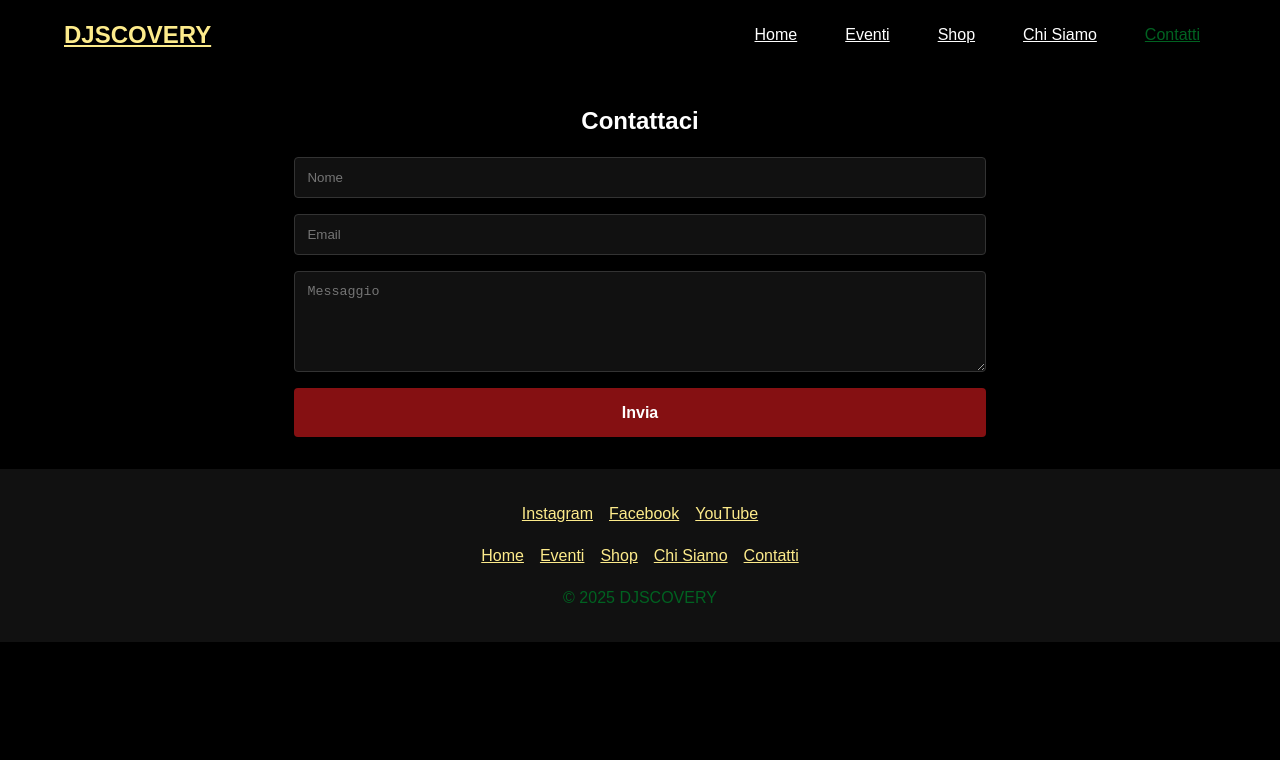
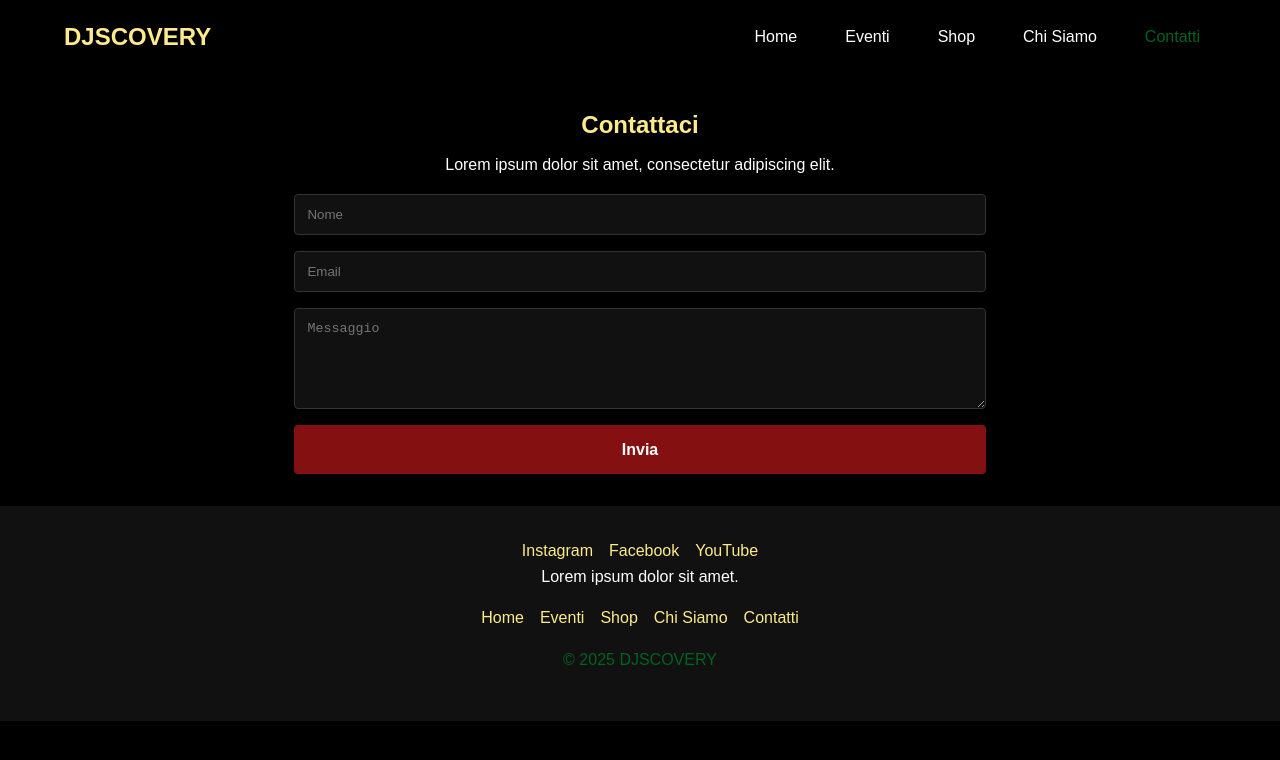
Before and after one commit to DanieleGelsomino/djscovery, a React (Vite) app: page /contatti in a window 1280 px wide. Shown: the top 760 px of the page. Built offline with nearby package versions, Linux system fonts and the light colour scheme.

Commit message:
Enhance UI with animations and placeholder text

```diff
--- a/src/components/ChiSiamoSection.jsx
+++ b/src/components/ChiSiamoSection.jsx
@@ -2,7 +2,7 @@ import React from 'react';
 import styled from 'styled-components';
 import { motion } from 'framer-motion';
 
-const Section = styled.section`
+const Section = styled(motion.section)`
   padding: 2rem 0;
   color: var(--white);
 `;
@@ -36,8 +36,8 @@ const ChiSiamoSection = () => (
         <Text initial={{ x: -50, opacity: 0 }} whileInView={{ x: 0, opacity: 1 }} viewport={{ once: true }}>
           <h2>Chi Siamo</h2>
           <p>
-            Siamo un team di appassionati di musica e viaggi che organizza eventi unici in location indimenticabili. La nostra missione è far scoprire nuovi luoghi attraverso il ritmo della musica.
-          </p>
+            Siamo un team di appassionati di musica e viaggi che organizza eventi unici in location indimenticabili. La nostra missione è far scoprire nuovi luoghi attraverso il ritmo della musica.</p>
+          <p>Lorem ipsum dolor sit amet, consectetur adipiscing elit.</p>
         </Text>
         <ImageWrapper initial={{ x: 50, opacity: 0 }} whileInView={{ x: 0, opacity: 1 }} viewport={{ once: true }}>
           <img src="https://source.unsplash.com/600x400/?dj" alt="Chi siamo" />
--- a/src/components/ContattiSection.jsx
+++ b/src/components/ContattiSection.jsx
@@ -2,7 +2,7 @@ import React, { useState } from 'react';
 import styled from 'styled-components';
 import { motion } from 'framer-motion';
 
-const Section = styled.section`
+const Section = styled(motion.section)`
   padding: 2rem 0;
   text-align: center;
 `;
@@ -19,7 +19,7 @@ const Form = styled.form`
   }
 `;
 
-const Input = styled.input`
+const Input = styled(motion.input)`
   padding: 0.75rem;
   border: 1px solid #333;
   border-radius: 4px;
@@ -27,7 +27,7 @@ const Input = styled.input`
   color: var(--white);
 `;
 
-const TextArea = styled.textarea`
+const TextArea = styled(motion.textarea)`
   padding: 0.75rem;
   border: 1px solid #333;
   border-radius: 4px;
@@ -35,7 +35,7 @@ const TextArea = styled.textarea`
   color: var(--white);
 `;
 
-const Button = styled.button`
+const Button = styled(motion.button)`
   padding: 0.75rem;
   background-color: var(--red);
   color: var(--white);
@@ -57,11 +57,12 @@ const ContattiSection = () => {
     <Section>
       <div className="container">
         <h2>Contattaci</h2>
+        <p>Lorem ipsum dolor sit amet, consectetur adipiscing elit.</p>
         <Form as={motion.form} onSubmit={handleSubmit} initial={{ opacity: 0 }} whileInView={{ opacity: 1 }} viewport={{ once: true }}>
-          <Input type="text" placeholder="Nome" required />
-          <Input type="email" placeholder="Email" required />
-          <TextArea placeholder="Messaggio" rows="5" required />
-          <Button type="submit">Invia</Button>
+          <Input whileFocus={{ scale:1.02 }} type="text" placeholder="Nome" required />
+          <Input whileFocus={{ scale:1.02 }} type="email" placeholder="Email" required />
+          <TextArea whileFocus={{ scale:1.02 }} placeholder="Messaggio" rows="5" required />
+          <Button type="submit" whileHover={{ scale: 1.05 }} whileTap={{ scale: 0.95 }}>Invia</Button>
         </Form>
         {submitted && <p>Messaggio inviato!</p>}
       </div>
--- a/src/components/EventiSection.jsx
+++ b/src/components/EventiSection.jsx
@@ -34,7 +34,7 @@ const Card = styled(motion.div)`
   }
 `;
 
-const Button = styled.button`
+const Button = styled(motion.button)`
   margin-top: 1rem;
   background-color: var(--red);
   color: var(--white);
@@ -47,13 +47,14 @@ const EventiSection = () => (
   <Section>
     <div className="container">
       <h2>Prossimi Eventi</h2>
+      <p>Lorem ipsum dolor sit amet, consectetur adipiscing elit.</p>
       <Cards>
         {eventi.map(event => (
-          <Card key={event.id} whileHover={{ scale: 1.05, boxShadow: '0 0 8px var(--green)' }}>
+          <Card key={event.id} initial={{opacity:0,y:30}} whileInView={{opacity:1,y:0}} viewport={{once:true}} whileHover={{ scale: 1.05, boxShadow: '0 0 8px var(--green)' }}>
             <h3>{event.place}</h3>
             <p>{event.date}</p>
             <p>{event.time}</p>
-            <Button>Prenota ora</Button>
+            <Button whileHover={{ scale: 1.05 }} whileTap={{ scale: 0.95 }}>Prenota ora</Button>
           </Card>
         ))}
       </Cards>
--- a/src/components/Footer.jsx
+++ b/src/components/Footer.jsx
@@ -3,7 +3,7 @@ import { Link } from 'react-router-dom';
 import styled from 'styled-components';
 import { motion } from 'framer-motion';
 
-const Foot = styled.footer`
+const Foot = styled(motion.footer)`
   background-color: #111;
   padding: 2rem 0;
   color: var(--white);
@@ -34,13 +34,14 @@ const Copy = styled.p`
 `;
 
 const Footer = () => (
-  <Foot>
+  <Foot initial={{opacity:0}} animate={{opacity:1}}>
     <div className="container">
       <Social>
         <motion.a whileHover={{ scale: 1.2 }} href="https://instagram.com/djscovery.tv" target="_blank" rel="noopener noreferrer">Instagram</motion.a>
         <motion.a whileHover={{ scale: 1.2 }} href="#">Facebook</motion.a>
         <motion.a whileHover={{ scale: 1.2 }} href="#">YouTube</motion.a>
       </Social>
+      <p>Lorem ipsum dolor sit amet.</p>
       <Menu>
         <Link to="/">Home</Link>
         <Link to="/eventi">Eventi</Link>
--- a/src/components/HeroSection.jsx
+++ b/src/components/HeroSection.jsx
@@ -12,7 +12,7 @@ const Section = styled(motion.section)`
   overflow: hidden;
 `;
 
-const Overlay = styled.div`
+const Overlay = styled(motion.div)`
   position: absolute;
   inset: 0;
   background-color: rgba(0, 0, 0, 0.5);
@@ -36,7 +36,7 @@ const CTAWrapper = styled.div`
   }
 `;
 
-const BtnPrimary = styled(Link)`
+const BtnPrimary = styled(motion(Link))`
   padding: 0.75rem 1.5rem;
   border-radius: 4px;
   background-color: var(--green);
@@ -44,7 +44,7 @@ const BtnPrimary = styled(Link)`
   font-weight: bold;
 `;
 
-const BtnSecondary = styled(Link)`
+const BtnSecondary = styled(motion(Link))`
   padding: 0.75rem 1.5rem;
   border-radius: 4px;
   background-color: var(--yellow);
@@ -53,14 +53,39 @@ const BtnSecondary = styled(Link)`
 `;
 
 const HeroSection = () => (
-  <Section initial={{ opacity: 0 }} animate={{ opacity: 1 }}>
-    <Overlay />
+  <Section
+    initial={{ opacity: 0 }}
+    animate={{ opacity: 1 }}
+    transition={{ duration: 0.6 }}
+  >
+    <Overlay initial={{ opacity: 0 }} animate={{ opacity: 1 }} />
     <Content>
-      <h1>Music &amp; Travel</h1>
-      <p>DJSCOVERY was born from the idea of blending music with the discovery of authentic places.</p>
+      <motion.h1 initial={{ y: -30, opacity: 0 }} animate={{ y: 0, opacity: 1 }}>
+        Music &amp; Travel
+      </motion.h1>
+      <motion.p
+        initial={{ y: 30, opacity: 0 }}
+        animate={{ y: 0, opacity: 1 }}
+        transition={{ delay: 0.2 }}
+      >
+        Lorem ipsum dolor sit amet, consectetur adipiscing elit. Sed vitae
+        vehicula magna.
+      </motion.p>
       <CTAWrapper>
-        <BtnPrimary to="/eventi">Scopri i prossimi eventi</BtnPrimary>
-        <BtnSecondary to="/shop">Visita lo shop</BtnSecondary>
+        <BtnPrimary
+          to="/eventi"
+          whileHover={{ scale: 1.05 }}
+          whileTap={{ scale: 0.95 }}
+        >
+          Scopri i prossimi eventi
+        </BtnPrimary>
+        <BtnSecondary
+          to="/shop"
+          whileHover={{ scale: 1.05 }}
+          whileTap={{ scale: 0.95 }}
+        >
+          Visita lo shop
+        </BtnSecondary>
       </CTAWrapper>
     </Content>
   </Section>
--- a/src/components/Navbar.jsx
+++ b/src/components/Navbar.jsx
@@ -4,12 +4,14 @@ import styled from 'styled-components';
 import { motion } from 'framer-motion';
 
 const Nav = styled(motion.nav)`
-  background-color: ${({ scrolled }) => (scrolled ? 'var(--black)' : 'transparent')};
+  background-color: ${({ scrolled }) =>
+    scrolled ? 'var(--black)' : 'transparent'};
   padding: 1rem 0;
   position: sticky;
   top: 0;
   width: 100%;
   z-index: 1000;
+  backdrop-filter: blur(4px);
   transition: background-color 0.3s ease;
 `;
 
@@ -22,7 +24,7 @@ const Container = styled.div`
   align-items: center;
 `;
 
-const Logo = styled(Link)`
+const Logo = styled(motion(Link))`
   font-size: 1.5rem;
   font-weight: bold;
   color: var(--yellow);
@@ -40,7 +42,7 @@ const Toggle = styled.button`
   }
 `;
 
-const Menu = styled.ul`
+const Menu = styled(motion.ul)`
   list-style: none;
   display: flex;
   gap: 1rem;
@@ -65,6 +67,14 @@ const Menu = styled.ul`
   }
 `;
 
+const MenuItem = styled(motion.li)`
+  a {
+    display: block;
+    color: var(--white);
+    padding: 0.5rem 1rem;
+  }
+`;
+
 const Navbar = () => {
   const [open, setOpen] = useState(false);
   const [scrolled, setScrolled] = useState(false);
@@ -78,16 +88,26 @@ const Navbar = () => {
   }, []);
 
   return (
-    <Nav scrolled={scrolled} initial={{ y: -80 }} animate={{ y: 0 }}>
+    <Nav scrolled={scrolled} initial={{ y: -80 }} animate={{ y: 0 }} transition={{ duration: 0.5 }}>
       <Container>
-        <Logo to="/">DJSCOVERY</Logo>
+        <Logo whileHover={{rotate:2}} to="/">DJSCOVERY</Logo>
         <Toggle onClick={() => setOpen(!open)}>&#9776;</Toggle>
-        <Menu open={open}>
-          <li><NavLink to="/" onClick={() => setOpen(false)}>Home</NavLink></li>
-          <li><NavLink to="/eventi" onClick={() => setOpen(false)}>Eventi</NavLink></li>
-          <li><NavLink to="/shop" onClick={() => setOpen(false)}>Shop</NavLink></li>
-          <li><NavLink to="/chi-siamo" onClick={() => setOpen(false)}>Chi Siamo</NavLink></li>
-          <li><NavLink to="/contatti" onClick={() => setOpen(false)}>Contatti</NavLink></li>
+        <Menu open={open} initial={{opacity:0}} animate={{opacity:1}}>
+          <MenuItem whileHover={{ scale: 1.1 }} whileTap={{ scale: 0.95 }}>
+            <NavLink to="/" onClick={() => setOpen(false)}>Home</NavLink>
+          </MenuItem>
+          <MenuItem whileHover={{ scale: 1.1 }} whileTap={{ scale: 0.95 }}>
+            <NavLink to="/eventi" onClick={() => setOpen(false)}>Eventi</NavLink>
+          </MenuItem>
+          <MenuItem whileHover={{ scale: 1.1 }} whileTap={{ scale: 0.95 }}>
+            <NavLink to="/shop" onClick={() => setOpen(false)}>Shop</NavLink>
+          </MenuItem>
+          <MenuItem whileHover={{ scale: 1.1 }} whileTap={{ scale: 0.95 }}>
+            <NavLink to="/chi-siamo" onClick={() => setOpen(false)}>Chi Siamo</NavLink>
+          </MenuItem>
+          <MenuItem whileHover={{ scale: 1.1 }} whileTap={{ scale: 0.95 }}>
+            <NavLink to="/contatti" onClick={() => setOpen(false)}>Contatti</NavLink>
+          </MenuItem>
         </Menu>
       </Container>
     </Nav>
--- a/src/components/ShopSection.jsx
+++ b/src/components/ShopSection.jsx
@@ -35,7 +35,7 @@ const Item = styled(motion.div)`
   }
 `;
 
-const Button = styled.button`
+const Button = styled(motion.button)`
   margin-top: 1rem;
   background-color: var(--green);
   color: var(--white);
@@ -48,13 +48,14 @@ const ShopSection = () => (
   <Section>
     <div className="container">
       <h2>Shop</h2>
+      <p>Lorem ipsum dolor sit amet, consectetur adipiscing elit.</p>
       <Grid>
         {products.map(product => (
-          <Item key={product.id} whileHover={{ scale: 1.05 }}>
+          <Item key={product.id} initial={{opacity:0,y:30}} whileInView={{opacity:1,y:0}} viewport={{once:true}} whileHover={{ scale: 1.05 }}>
             <img src={product.image} alt={product.name} />
             <h3>{product.name}</h3>
             <p>{product.price}</p>
-            <Button>Aggiungi al carrello</Button>
+            <Button whileHover={{ scale: 1.05 }} whileTap={{ scale: 0.95 }}>Aggiungi al carrello</Button>
           </Item>
         ))}
       </Grid>
--- a/src/styles/globalStyles.js
+++ b/src/styles/globalStyles.js
@@ -19,6 +19,8 @@ export const GlobalStyles = createGlobalStyle`
     --white: ${theme.colors.white};
   }
 
+  html { scroll-behavior: smooth; }
+
   *, *::before, *::after {
     margin: 0;
     padding: 0;
@@ -26,6 +28,7 @@ export const GlobalStyles = createGlobalStyle`
   }
 
   body {
+    font-size: 16px;
     font-family: Arial, Helvetica, sans-serif;
     background-color: var(--black);
     color: var(--white);
@@ -47,4 +50,18 @@ export const GlobalStyles = createGlobalStyle`
     max-width: 1200px;
     margin: 0 auto;
   }
+
+  h1, h2, h3 {
+    color: var(--yellow);
+    margin-bottom: 0.5rem;
+  }
+
+  p {
+    margin-bottom: 1rem;
+  }
+
+  a {
+    text-decoration: none;
+    color: inherit;
+  }
 `;
```
